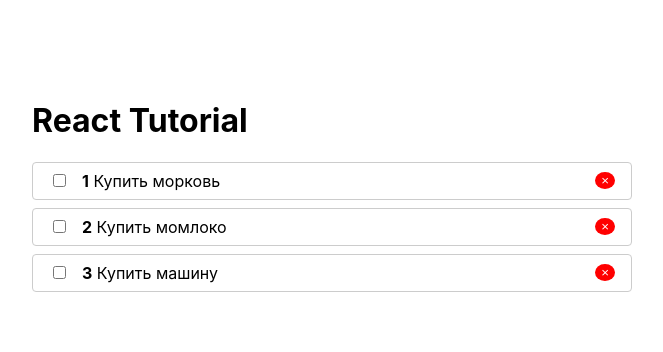
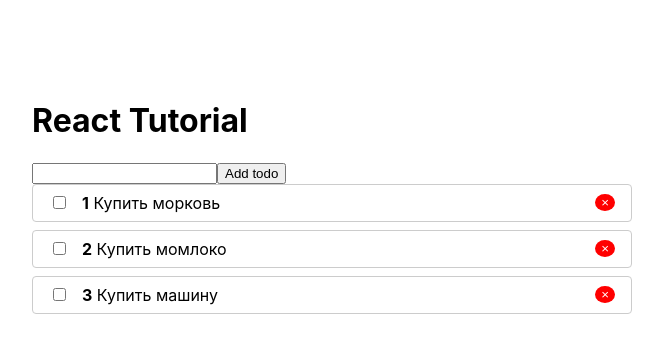
Before and after one commit to jetleebruce/ReactTutorials, a React (Create React App) app: page / in a window 1280 px wide. Shown: the top 352 px of the page, without its empty margins (308-971 px from the left). Built offline with nearby package versions, Linux system fonts and the light colour scheme.

Commit message:
Add Input

```diff
--- a/src/App.js
+++ b/src/App.js
@@ -1,6 +1,7 @@
 import React from "react";
 import TodoList from "./Todo/TodoList";
 import Context from "./context";
+import AddTodo from "./Todo/AddTodo";
 
 function App() {
   const [todos, setTodos] = React.useState([
@@ -18,17 +19,21 @@ function App() {
         return todo;
       })
     );
-
   }
   function removeTodo(id) {
-setTodos(todos.filter(todo => todo.id !== id))
-    }
+    setTodos(todos.filter(todo => todo.id !== id));
+  }
 
   return (
-    <Context.Provider value={{removeTodo}}>
+    <Context.Provider value={{ removeTodo }}>
       <div className='wrapper'>
         <h1>React Tutorial</h1>
-        <TodoList todos={todos} onToggle={toggleTodo} />
+        <AddTodo />
+        {todos.length ? (
+          <TodoList todos={todos} onToggle={toggleTodo} />
+        ) : (
+          <p>No Todos</p>
+        )}
       </div>
     </Context.Provider>
   );
--- /dev/null
+++ b/src/Todo/AddTodo.js
@@ -0,0 +1,12 @@
+import React from "react";
+
+function AddTodo() {
+  return (
+    <form>
+      <input />
+      <button type='submit'>Add todo</button>
+    </form>
+  );
+}
+
+export default AddTodo;
--- a/src/context.js
+++ b/src/context.js
@@ -1,5 +1,5 @@
-import React from 'react'
+import React from "react";
 
-const Context = React.createContext()
+const Context = React.createContext();
 
-export default Context
+export default Context;
```
Also changed, not shown: src/Todo/TodoItem.js (+9 -7 lines).
